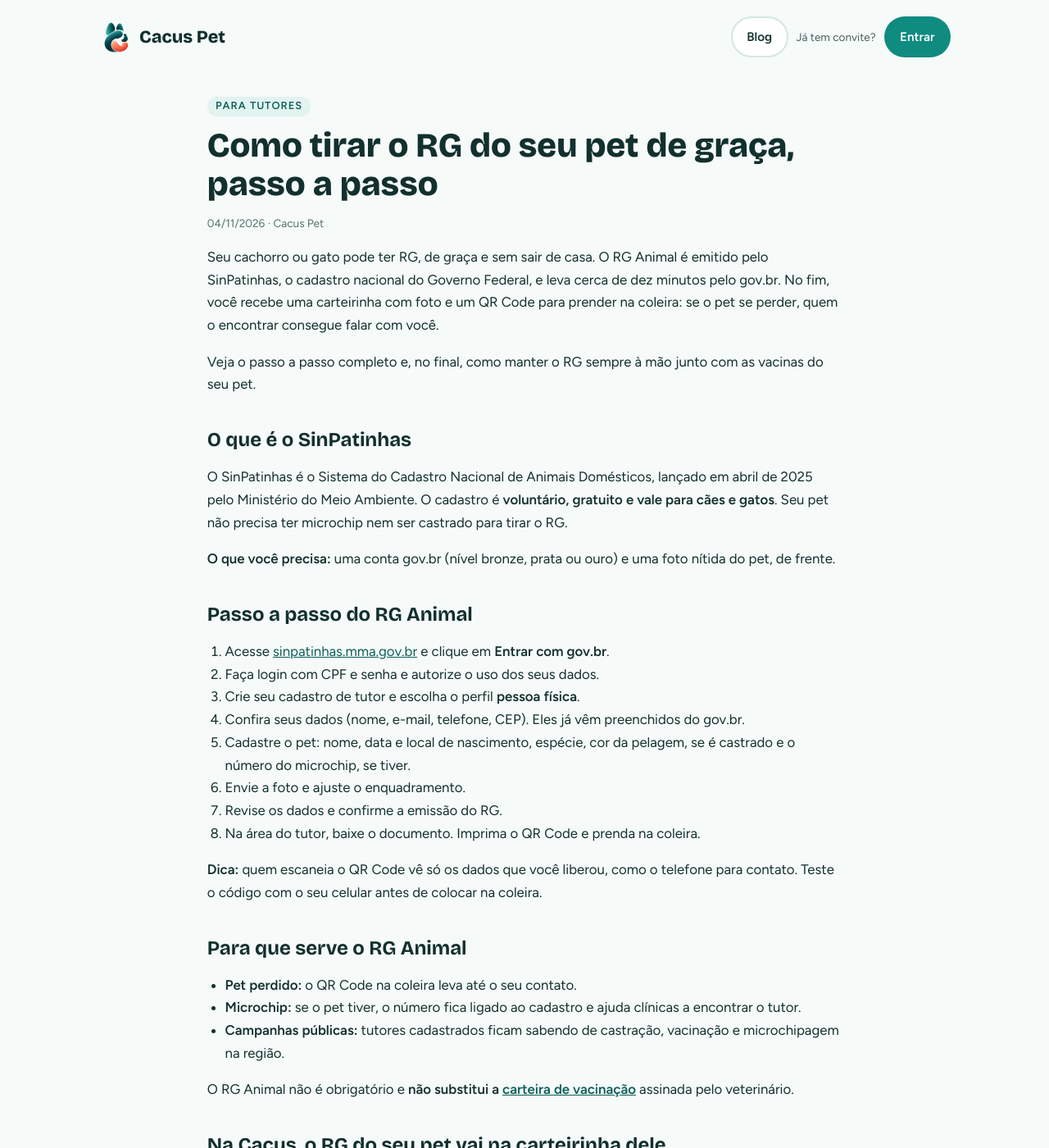
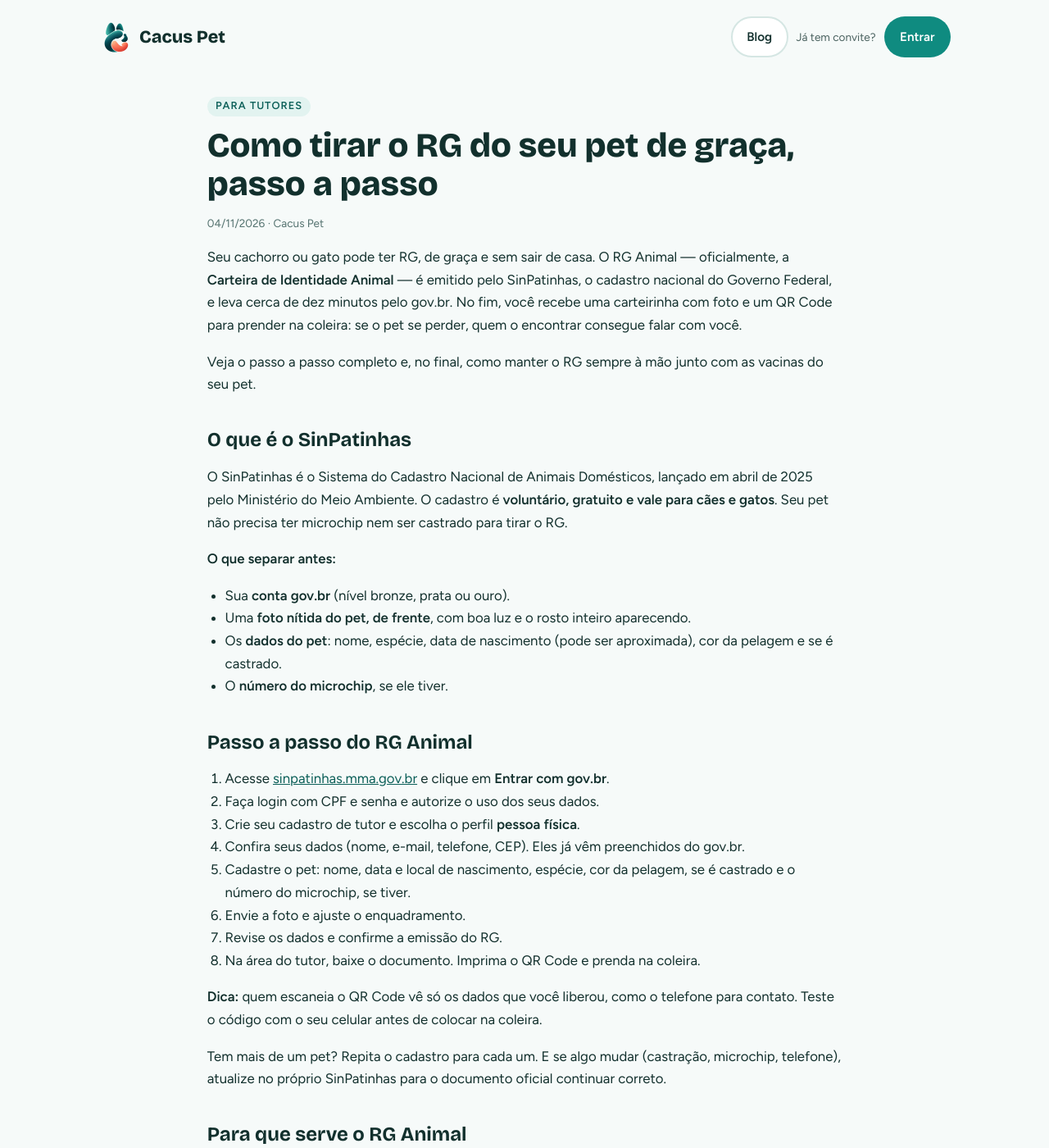
Before and after one commit to cacuspetstore/cacus-site, a Jekyll site: the page built from _posts/2026-11-04-como-tirar-o-rg-do-pet.md, in a window 1280 px wide and 1400 px high. Shown: the whole window at 82% size. Built offline with Jekyll 4.4.1, drawn with Linux system fonts in a browser that asks for light colours; some of the changed text lies outside the part shown.

Commit message:
Blog: unifica posts do RG Animal (evita canibalização de SEO) e incorpora checklist, atualização de dados e FAQ de tempo (#1)
Co-authored-by: Claude (editor do blog) <noreply@anthropic.com>

```diff
--- a/_posts/2026-11-04-como-tirar-o-rg-do-pet.md
+++ b/_posts/2026-11-04-como-tirar-o-rg-do-pet.md
@@ -1,10 +1,10 @@
 ---
 title: "Como tirar o RG do seu pet de graça, passo a passo"
-description: "Veja o passo a passo para tirar o RG Animal grátis no SinPatinhas, com QR Code para a coleira, e mantenha tudo na carteirinha do seu pet."
+description: "Passo a passo para tirar o RG Animal (Carteira de Identidade Animal) grátis no SinPatinhas, com QR Code para a coleira e tudo na carteirinha do pet."
 publico: tutores
 ---
 
-Seu cachorro ou gato pode ter RG, de graça e sem sair de casa. O RG Animal é emitido pelo SinPatinhas, o cadastro nacional do Governo Federal, e leva cerca de dez minutos pelo gov.br. No fim, você recebe uma carteirinha com foto e um QR Code para prender na coleira: se o pet se perder, quem o encontrar consegue falar com você.
+Seu cachorro ou gato pode ter RG, de graça e sem sair de casa. O RG Animal — oficialmente, a **Carteira de Identidade Animal** — é emitido pelo SinPatinhas, o cadastro nacional do Governo Federal, e leva cerca de dez minutos pelo gov.br. No fim, você recebe uma carteirinha com foto e um QR Code para prender na coleira: se o pet se perder, quem o encontrar consegue falar com você.
 
 Veja o passo a passo completo e, no final, como manter o RG sempre à mão junto com as vacinas do seu pet.
 
@@ -12,7 +12,12 @@ Veja o passo a passo completo e, no final, como manter o RG sempre à mão junto
 
 O SinPatinhas é o Sistema do Cadastro Nacional de Animais Domésticos, lançado em abril de 2025 pelo Ministério do Meio Ambiente. O cadastro é **voluntário, gratuito e vale para cães e gatos**. Seu pet não precisa ter microchip nem ser castrado para tirar o RG.
 
-**O que você precisa:** uma conta gov.br (nível bronze, prata ou ouro) e uma foto nítida do pet, de frente.
+**O que separar antes:**
+
+- Sua **conta gov.br** (nível bronze, prata ou ouro).
+- Uma **foto nítida do pet, de frente**, com boa luz e o rosto inteiro aparecendo.
+- Os **dados do pet**: nome, espécie, data de nascimento (pode ser aproximada), cor da pelagem e se é castrado.
+- O **número do microchip**, se ele tiver.
 
 ## Passo a passo do RG Animal
 
@@ -26,6 +31,8 @@ O SinPatinhas é o Sistema do Cadastro Nacional de Animais Domésticos, lançado
 8. Na área do tutor, baixe o documento. Imprima o QR Code e prenda na coleira.
 
 **Dica:** quem escaneia o QR Code vê só os dados que você liberou, como o telefone para contato. Teste o código com o seu celular antes de colocar na coleira.
+
+Tem mais de um pet? Repita o cadastro para cada um. E se algo mudar (castração, microchip, telefone), atualize no próprio SinPatinhas para o documento oficial continuar correto.
 
 ## Para que serve o RG Animal
 
@@ -50,6 +57,9 @@ O Cacus Pet Care conecta você ao veterinário do seu pet. Você conta o que aco
 **O RG do pet é obrigatório?**
 Não. O cadastro no SinPatinhas é voluntário.
 
+**Quanto tempo demora?**
+O cadastro leva cerca de dez minutos, e o documento fica disponível na área do tutor logo ao final.
+
 **Preciso pagar para tirar o RG Animal?**
 Não. O RG do SinPatinhas é gratuito. Sites que cobram por uma "carteirinha de RG pet" não emitem o documento oficial.
 
```
Also changed, not shown: _posts/2026-11-05-rg-do-pet-carteira-de-identidade-animal-sinpatinhas.md (deleted, +0 -59 lines).
